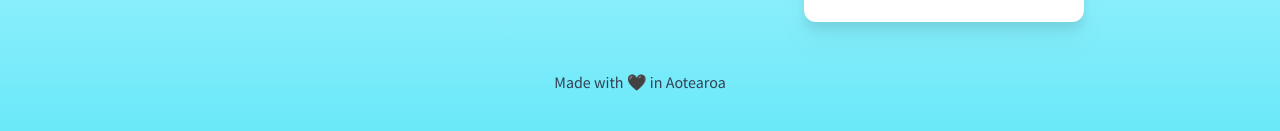
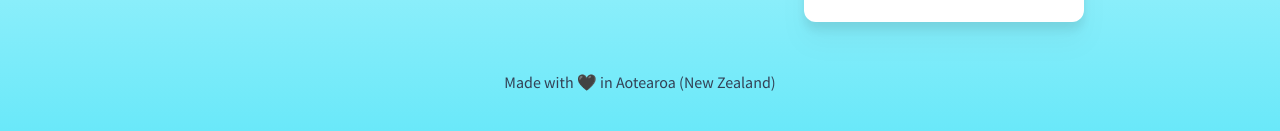
Before and after one commit to SenceNZ/sencenz.github.io, a React (Vite) app: page / in a window 1280 px wide. Shown: the part 709-840 px from the top of the page. Built offline with nearby package versions, Linux system fonts and the light colour scheme.

Commit message:
some people haven't heard of Aotearoa yet :/

```diff
--- a/src/App.tsx
+++ b/src/App.tsx
@@ -1,6 +1,12 @@
 import { ArrowRightCircleIcon } from "@heroicons/react/20/solid";
 
 function App() {
+  const { timeZone } = Intl.DateTimeFormat().resolvedOptions();
+
+  const country = timeZone.includes("Pacific")
+    ? "Aotearoa"
+    : "Aotearoa (New Zealand)";
+
   return (
     <div className="bg-fixed bg-gradient-to-b from-cyan-50 via-cyan-100 to-cyan-300 text-slate-700">
       <div className="container mx-auto min-h-screen px-8 py-12">
@@ -40,7 +46,7 @@ function App() {
           </div>
         </div>
         <div className="sticky mt-12 top-[100vh] flex justify-center">
-          <div>Made with 🖤 in Aotearoa</div>
+          <div>Made with 🖤 in {country}</div>
         </div>
       </div>
     </div>
```
